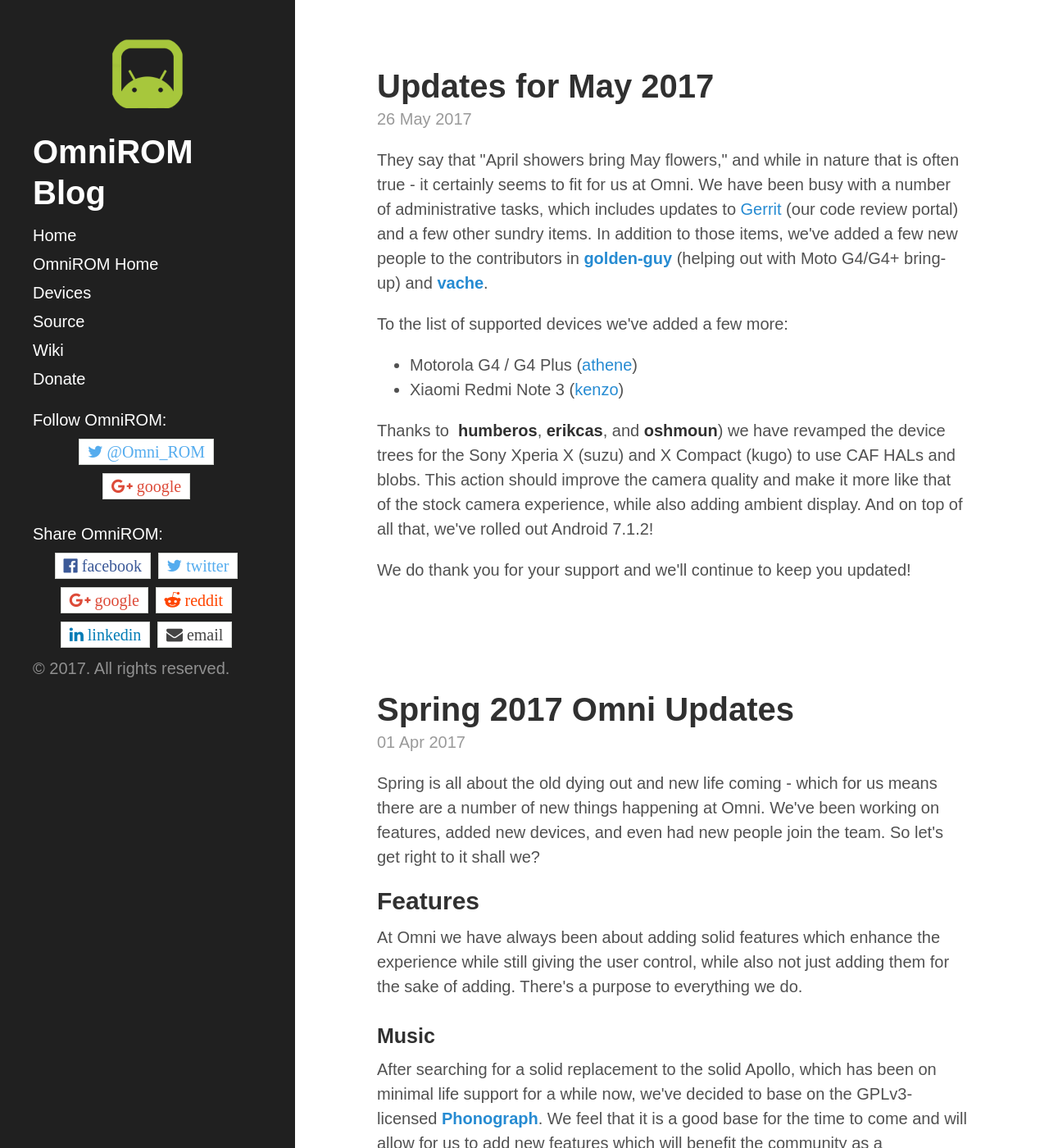
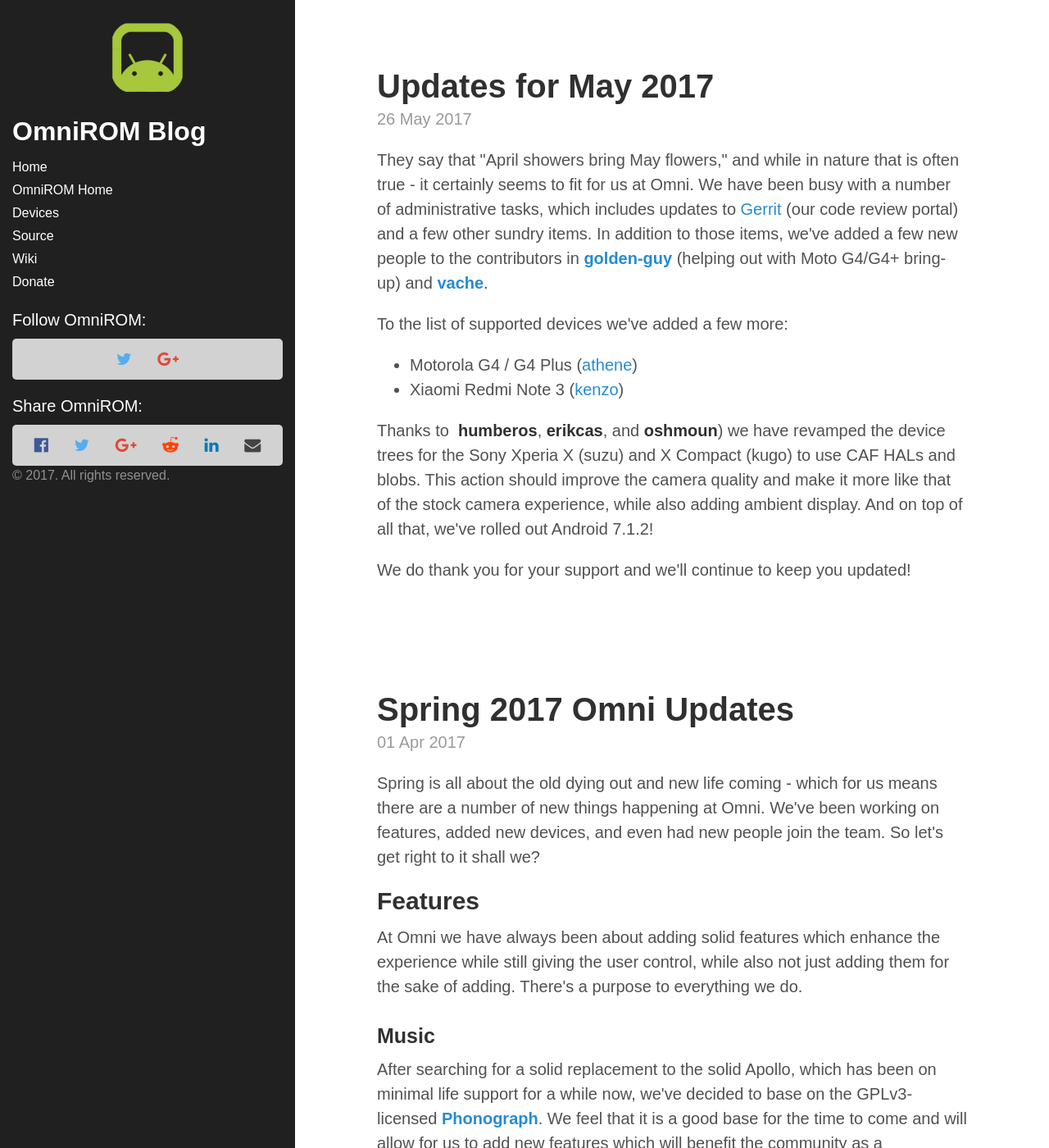
Before and after one commit to omnirom/blog, a Jekyll site: the page built from index.html, in a window 1280 px wide and 1400 px high. Shown: the whole window at 82% size. Built offline with Jekyll 4.4.1, drawn with Linux system fonts in a browser that asks for light colours; Markdown is read by kramdown in place of the engine named in the settings; the list of posts is cut into pages by our own code.

Commit message:
adjust sidebar social icons

```diff
--- a/_includes/sidebar.html
+++ b/_includes/sidebar.html
@@ -1,5 +1,4 @@
 <div class="sidebar">
-  <div class="container">
   <div align="center"><img class="logo" src="/images/omnirom_logo.png"></div>
     <a class="sidebar-about" href="{{ site.baseurl }}">
       <h1>
@@ -40,5 +39,4 @@
       {% include site-share-bar.html %}
 
     <p>&copy; {{ site.time | date: '%Y' }}. All rights reserved.</p>
-  </div>
 </div>
--- a/_includes/site-share-bar.html
+++ b/_includes/site-share-bar.html
@@ -4,9 +4,9 @@
 <div id="site-share-bar">
 	<h4>Follow OmniROM:</h4>
 	<div class="site-share-buttons" align="middle">
-			<a href="https://twitter.com/Omni_ROM" target="_blank" data-show-count="false"><i class="fa fa-twitter site-share-button"> @Omni_ROM</i></a>
+			<a href="https://twitter.com/Omni_ROM" target="_blank" data-show-count="false"><i class="fa fa-twitter site-share-button"></i></a>
 
-			<a href="https://plus.google.com/communities/102450203113748251717" target="_blank"><i class="fa fa-google-plus site-share-button"> google</i></a>
+			<a href="https://plus.google.com/communities/102450203113748251717" target="_blank"><i class="fa fa-google-plus site-share-button"></i></a>
 	</div>
 </div>
 
@@ -17,36 +17,36 @@
 	    <a  href="https://www.facebook.com/sharer/sharer.php?u={{ site.url }}{{ site.baseurl }}{{ page.url }}"
 	        onclick="window.open(this.href, 'pop-up', 'left=20,top=20,width=500,height=500,toolbar=1,resizable=0'); return false;"
 	        title="Share on Facebook" >
-	        <i class="fa fa-facebook-official site-share-button"> facebook</i>
+	        <i class="fa fa-facebook-official site-share-button"></i>
 	    </a>
 
 	    <a  href="https://twitter.com/intent/tweet?text={{ page.title }}&url={{ site.url }}{{ site.baseurl }}{{ page.url }}"
 	        onclick="window.open(this.href, 'pop-up', 'left=20,top=20,width=500,height=500,toolbar=1,resizable=0'); return false;"
 	        title="Share on Twitter" >
-	        <i class="fa fa-twitter site-share-button"> twitter</i>
+	        <i class="fa fa-twitter site-share-button"></i>
 	    </a>
 
 	    <a  href="https://plus.google.com/share?url={{ site.url }}{{ site.baseurl }}{{ page.url }}"
 	        onclick="window.open(this.href, 'pop-up', 'left=20,top=20,width=500,height=500,toolbar=1,resizable=0'); return false;"
 	        title="Share on Google+" >
-	        <i class="fa fa-google-plus site-share-button"> google</i>
+	        <i class="fa fa-google-plus site-share-button"></i>
 	    </a>
 
 	    <a  href="http://www.reddit.com/submit?url={{ site.url }}{{ site.baseurl }}{{ page.url }}"
 	        onclick="window.open(this.href, 'pop-up', 'left=20,top=20,width=900,height=500,toolbar=1,resizable=0'); return false;"
 	        title="Share on Reddit" >
-	        <i class="fa fa-reddit-alien site-share-button"> reddit</i>
+	        <i class="fa fa-reddit-alien site-share-button"></i>
 	    </a>
 
 	    <a  href="https://www.linkedin.com/shareArticle?mini=true&url={{ site.url }}{{ site.baseurl }}{{ page.url }}&title={{ page.title }}&summary={{ page.description }}&source={{ site.title }}"
 	        onclick="window.open(this.href, 'pop-up', 'left=20,top=20,width=500,height=500,toolbar=1,resizable=0'); return false;"
 	        title="Share on LinkedIn" >
-	        <i class="fa fa-linkedin site-share-button"> linkedin</i>
+	        <i class="fa fa-linkedin site-share-button"></i>
 	    </a>
 
 	    <a  href="mailto:?subject={{ page.title }}&amp;body=Check out this site {{ site.url }}{{ site.baseurl }}{{ page.url }}"
 	        title="Share via Email" >
-	        <i class="fa fa-envelope site-share-button"> email</i>
+	        <i class="fa fa-envelope site-share-button"></i>
 	    </a>
 	</div>
 
@@ -67,16 +67,29 @@
 
 /* All buttons */
 .site-share-buttons {
+  padding: 5px 10px;
+	background: rgba(255,255,255,0.8);
+  border-radius: 5px;
+}
+.site-share-buttons a {
+	display: inline-block;
+}
+
+.site-share-buttons a:hover,
+.site-share-buttons a:focus {
+	text-decoration: none;
 }
 
 /* Each button */
 .site-share-button {
-    margin: 0px;
-    margin-bottom: 10px;
-    margin-right: 3px;
+    margin: 5px 3px;
     border: 1px solid #D3D6D2;
     padding: 5px 10px 5px 10px;
 		background-color: #fff;
+
+		background: none;
+    border: none;
+		border-radius: 5px;
 }
 .site-share-button:hover {
     opacity: 1;
--- a/public/css/hyde.css
+++ b/public/css/hyde.css
@@ -55,7 +55,7 @@
 
 .sidebar {
   text-align: center;
-  padding: 2rem 1rem;
+  padding: 20px 10px;
   color: rgba(255,255,255,.5);
   background-color: #202020;
 }
@@ -67,7 +67,9 @@
     bottom: 0;
     width: 18rem;
     text-align: left;
+    padding: 20px 15px;
     overflow: auto;
+    font-size: 16px;
   }
 }
 
@@ -94,7 +96,7 @@
 .sidebar-about h1 {
   color: #fff;
   margin-top: 0;
-  font-size: 2rem;
+  font-size: 32px;
 }
 
 /* Sidebar nav */
```
